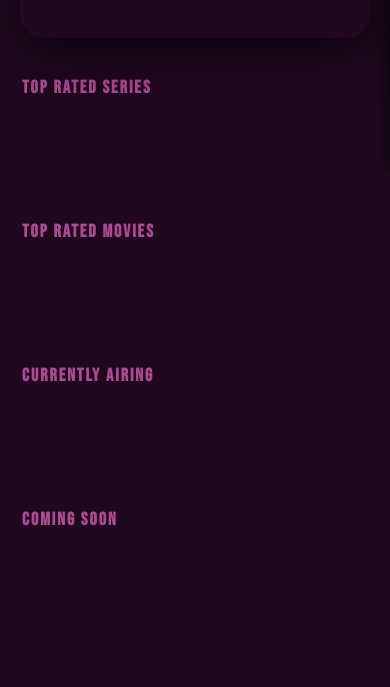
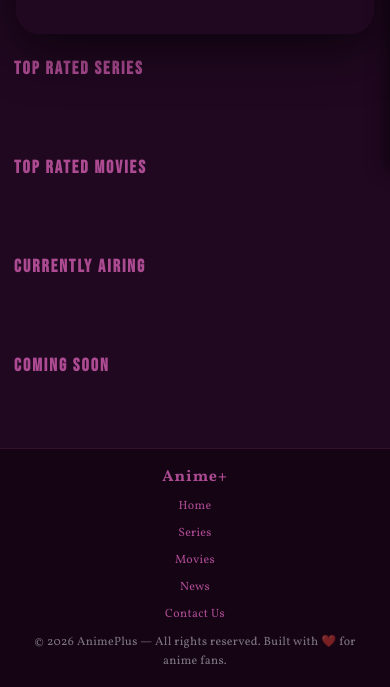
Before and after one commit to yusufWeb44/Anime_Plus, a website: page views/home.html in a window 390 px wide. Shown: the part 673-1360 px from the top of the page. Drawn offline with nearby package versions, Linux system fonts and the light colour scheme; no server answers.

Commit message:
feat: add global footer, fix mobile spacing, logo dim on sidebar, smaller back btn, bigger details categories

```diff
--- a/css/responsive.css
+++ b/css/responsive.css
@@ -717,16 +717,194 @@
   }
 }
 
-/* Small phone tweaks for mobile rows */
-@media (max-width: 480px) {
-  .mobile-row-gallery .anime-card {
-    flex: 0 0 132px !important;
-    width: 132px !important;
-    min-width: 132px !important;
-    max-width: 132px !important;
+/* =============================================
+   FOOTER — Global (all pages, all screen sizes)
+   ============================================= */
+.site-footer {
+  background: rgba(20, 5, 20, 0.97);
+  border-top: 1px solid rgba(172, 74, 146, 0.2);
+  padding: 24px 40px;
+  text-align: center;
+  color: rgba(255, 255, 255, 0.45);
+  font-size: 13px;
+  letter-spacing: 0.3px;
+  line-height: 1.6;
+  margin-top: auto;
+}
+
+.site-footer a {
+  color: #ac4a92;
+  text-decoration: none;
+  transition: color 0.2s ease;
+}
+
+.site-footer a:hover {
+  color: #c956ab;
+}
+
+.site-footer .footer-links {
+  display: flex;
+  justify-content: center;
+  gap: 20px;
+  margin-bottom: 10px;
+  flex-wrap: wrap;
+}
+
+.site-footer .footer-brand {
+  font-size: 16px;
+  font-weight: 700;
+  color: #ac4a92;
+  letter-spacing: 1px;
+  margin-bottom: 6px;
+}
+
+/* Make footer stick to bottom even on short pages */
+body {
+  display: flex;
+  flex-direction: column;
+  min-height: 100vh;
+}
+
+#container,
+#home-main {
+  flex: 1;
+}
+
+/* =============================================
+   LOGO DIM when sidebar is open (mobile)
+   ============================================= */
+@media (max-width: 1024px) {
+  #logo {
+    transition: opacity 0.3s ease;
   }
 
-  .mobile-row-gallery .anime-card img {
-    height: 150px !important;
+  #logo.logo-dimmed {
+    opacity: 0.15;
   }
 }
+
+/* =============================================
+   BACK TO GALLERY BUTTON — Smaller on mobile
+   ============================================= */
+@media (max-width: 768px) {
+  .back-to-gallery-wrapper {
+    padding: 80px 12px 0 !important;
+  }
+
+  .back-to-gallery-btn {
+    font-size: 13px !important;
+    padding: 8px 16px !important;
+    gap: 6px !important;
+    border-radius: 8px !important;
+  }
+
+  .back-to-gallery-btn i {
+    font-size: 13px !important;
+  }
+}
+
+/* =============================================
+   DETAILS PAGE — Categories larger & tighter
+   ============================================= */
+@media (max-width: 768px) {
+  /* Bigger category tags on details page */
+  .details-page .categories .category-tag,
+  .details-page .category-tags .category-tag {
+    font-size: 12px !important;
+    padding: 5px 12px !important;
+    border-radius: 20px !important;
+    letter-spacing: 0.2px !important;
+  }
+
+  .details-page .categories,
+  .details-page .category-tags {
+    gap: 6px !important;
+    flex-wrap: wrap !important;
+    justify-content: center !important;
+  }
+
+  /* meta row tighter */
+  .details-page .meta-row {
+    gap: 8px !important;
+    margin-bottom: 10px !important;
+  }
+}
+
+/* =============================================
+   GLOBAL MOBILE SPACING AUDIT — Remove excess gaps
+   ============================================= */
+@media (max-width: 768px) {
+  /* Section padding tighter */
+  .home-section {
+    padding: 10px 10px 20px !important;
+    margin-bottom: 0 !important;
+  }
+
+  /* Remove extra top gap on first section after spotlight */
+  #top-rated .home-section:first-child {
+    padding-top: 8px !important;
+  }
+
+  /* Section title less margin */
+  .section-title {
+    margin-bottom: 8px !important;
+    margin-top: 0 !important;
+  }
+
+  /* Spotlight bottom margin smaller */
+  #spotlight-section {
+    margin-bottom: 16px !important;
+  }
+
+  /* Container: tighter outer margins */
+  #container {
+    margin: 8px 8px 0 !important;
+  }
+
+  /* Remove bottom padding from container so footer sits flush */
+  #container {
+    padding-bottom: 0 !important;
+  }
+
+  /* Profile page: reduce top cover gap */
+  .profile-cover {
+    height: 140px !important;
+  }
+
+  /* Details page: remove excess top padding */
+  .details-page .details-content {
+    padding: 20px 12px !important;
+    gap: 20px !important;
+  }
+
+  /* News / mood / rec page: remove top gaps */
+  .home-section {
+    padding-top: 8px !important;
+  }
+
+  /* Footer on mobile: slimmer */
+  .site-footer {
+    padding: 16px 16px !important;
+    font-size: 12px !important;
+  }
+
+  .site-footer .footer-links {
+    gap: 14px !important;
+    margin-bottom: 8px !important;
+  }
+}
+
+@media (max-width: 480px) {
+  #container {
+    margin: 6px 6px 0 !important;
+  }
+
+  .home-section {
+    padding: 6px 8px 16px !important;
+  }
+
+  .site-footer .footer-links {
+    flex-direction: column;
+    gap: 8px !important;
+  }
+}
--- a/js/auth.js
+++ b/js/auth.js
@@ -618,9 +618,35 @@ if (!window.AnimePlusAuthInitialized) {
       }
     }
 
+    // ─── Global Footer Injection ─────────────────────────────────────────────
+    function injectFooter() {
+      // Don't inject on reset-password page (standalone layout)
+      if (window.location.pathname.includes("reset-password.html")) return;
+
+      const existing = document.querySelector(".site-footer");
+      if (existing) return; // Already injected
+
+      const footer = document.createElement("footer");
+      footer.className = "site-footer";
+      footer.innerHTML = `
+        <div class="footer-brand">Anime+</div>
+        <div class="footer-links">
+          <a href="home.html">Home</a>
+          <a href="series.html">Series</a>
+          <a href="movies.html">Movies</a>
+          <a href="news.html">News</a>
+          <a href="contact.html">Contact Us</a>
+        </div>
+        <p>&copy; ${new Date().getFullYear()} AnimePlus &mdash; All rights reserved. Built with ❤️ for anime fans.</p>
+      `;
+
+      document.body.appendChild(footer);
+    }
+
     addSidebarLogo();
     setupForgotPassword();
     checkShowLoginQuery();
+    injectFooter();
     loadCurrentUser();
   });
 }
--- a/js/script.js
+++ b/js/script.js
@@ -386,6 +386,8 @@ function initMenuAndModal() {
       menuContent.classList.remove("menu-open");
       overlay.classList.remove("active");
       document.body.style.overflow = "";
+      const logo = document.getElementById("logo");
+      if (logo) logo.classList.remove("logo-dimmed");
     };
 
     // Open: only works on mobile/tablet (<=1024px)
@@ -394,6 +396,8 @@ function initMenuAndModal() {
       menuContent.classList.add("menu-open");
       overlay.classList.add("active");
       document.body.style.overflow = "hidden";
+      const logo = document.getElementById("logo");
+      if (logo) logo.classList.add("logo-dimmed");
     };
 
     menuIcon.addEventListener("click", (e) => {
```
